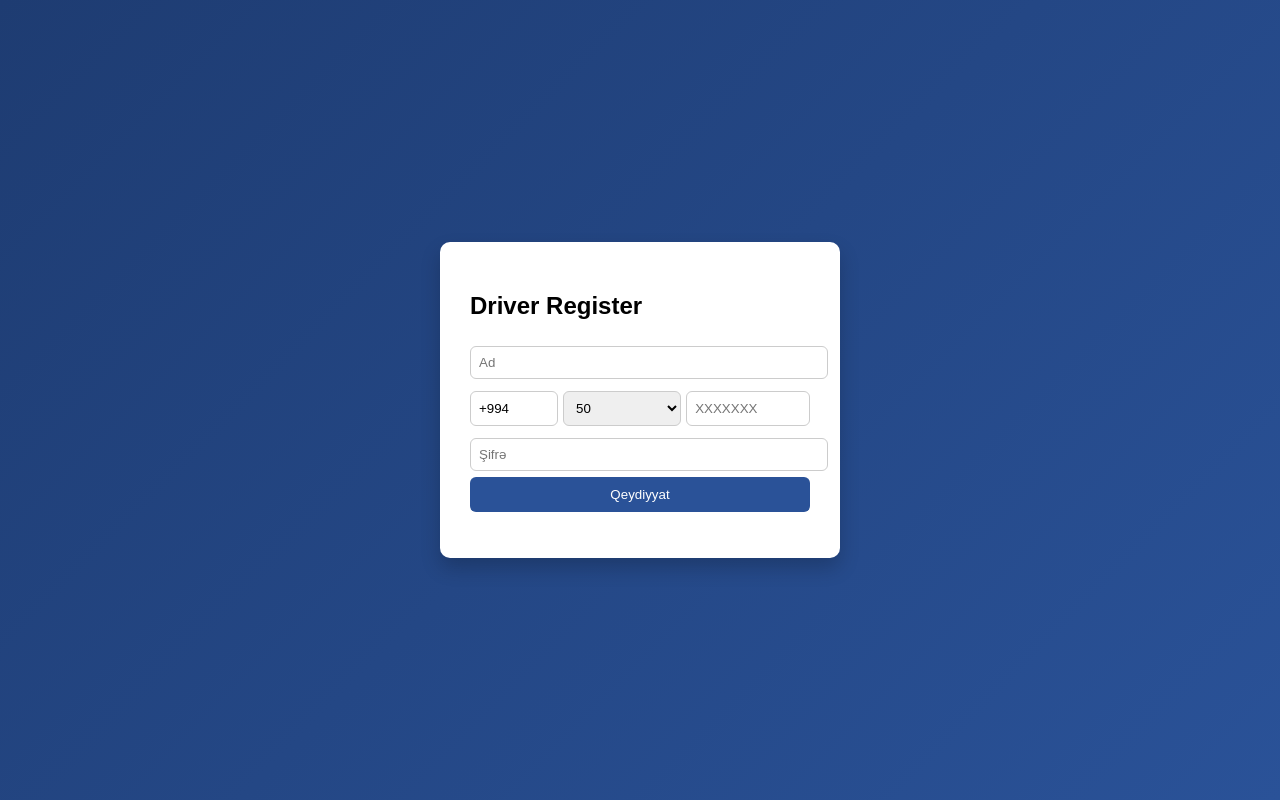
After one commit to paytaksi2026/aztaxi2026, a PHP site: page /driver-register.html in a window 1280 px wide. The commit adds this page. Run offline with PHP 8.4, Linux system fonts and the light colour scheme.

Commit message:
Add files via upload

```diff
--- /dev/null
+++ b/public/driver-register.html
@@ -0,0 +1,40 @@
+<!DOCTYPE html>
+<html>
+<head>
+<title>AZTaxi Driver Register</title>
+<link rel="stylesheet" href="style.css">
+</head>
+<body>
+<div class="card">
+<h2>Driver Register</h2>
+<input type="text" id="name" placeholder="Ad">
+<div style="display:flex; gap:5px;">
+<input value="+994" readonly style="width:70px;">
+<select id="operator">
+<option value="50">50</option>
+<option value="51">51</option>
+<option value="55">55</option>
+<option value="70">70</option>
+<option value="77">77</option>
+<option value="99">99</option>
+</select>
+<input type="text" id="number" maxlength="7" placeholder="XXXXXXX">
+</div>
+<input type="password" id="password" placeholder="Şifrə">
+<button onclick="register()">Qeydiyyat</button>
+<p id="msg"></p>
+</div>
+<script>
+async function register(){
+const name=document.getElementById("name").value;
+const operator=document.getElementById("operator").value;
+const number=document.getElementById("number").value;
+const password=document.getElementById("password").value;
+const phone="+994"+operator+number;
+const res=await fetch("/api/register/driver",{method:"POST",headers:{"Content-Type":"application/json"},body:JSON.stringify({name,phone,password})});
+const data=await res.json();
+document.getElementById("msg").innerText=data.error||"Uğurlu qeydiyyat";
+}
+</script>
+</body>
+</html>
--- a/public/style.css
+++ b/public/style.css
@@ -1,35 +1,5 @@
-
-body {
-    font-family: Arial, sans-serif;
-    background: linear-gradient(135deg, #1e3c72, #2a5298);
-    display: flex;
-    justify-content: center;
-    align-items: center;
-    height: 100vh;
-    margin: 0;
-}
-.card {
-    background: white;
-    padding: 30px;
-    border-radius: 12px;
-    width: 320px;
-    box-shadow: 0 10px 25px rgba(0,0,0,0.2);
-}
-h2 { text-align: center; margin-bottom: 20px; }
-input {
-    width: 100%;
-    padding: 10px;
-    margin: 8px 0;
-    border-radius: 6px;
-    border: 1px solid #ccc;
-}
-button {
-    width: 100%;
-    padding: 10px;
-    background: #2a5298;
-    color: white;
-    border: none;
-    border-radius: 6px;
-    cursor: pointer;
-}
-button:hover { background: #1e3c72; }
+body{font-family:Arial;background:linear-gradient(135deg,#1e3c72,#2a5298);display:flex;justify-content:center;align-items:center;height:100vh;margin:0;}
+.card{background:white;padding:30px;border-radius:10px;width:340px;box-shadow:0 10px 20px rgba(0,0,0,0.2);}
+input,select{width:100%;padding:8px;margin:6px 0;border-radius:6px;border:1px solid #ccc;}
+button{width:100%;padding:10px;background:#2a5298;color:white;border:none;border-radius:6px;cursor:pointer;}
+button:hover{background:#1e3c72;}
```
Also changed, not shown: public/login.html (added, +39 -0 lines), public/passenger-register.html (added, +40 -0 lines).
